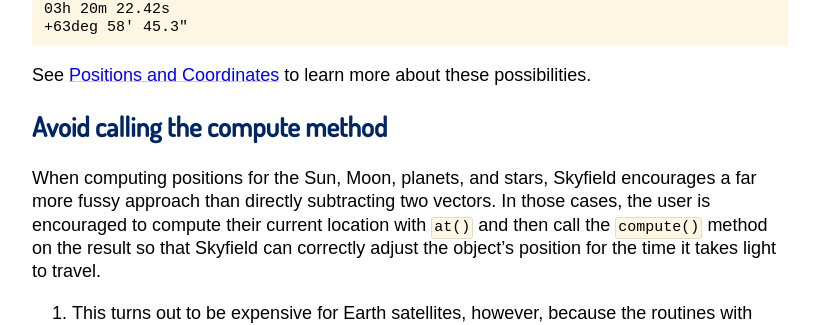
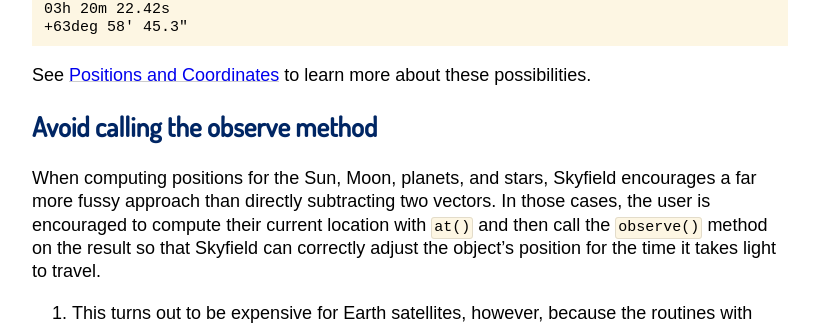
Before and after one commit to skyfielders/python-skyfield, a Sphinx documentation site: the page built from skyfield/documentation/earth-satellites.rst, in a window 1280 px wide and 900 px high, scrolled down 3279 px. Shown: the part 151-476 px from the top of the window, without its empty margins (230-1049 px from the left). Built offline with Sphinx 7.4.7, drawn with Linux system fonts in a browser that asks for light colours; some web fonts are replaced.

Commit message:
Fix 2 typos and an omission in the docs (#146)

```diff
--- a/skyfield/documentation/api-units.rst
+++ b/skyfield/documentation/api-units.rst
@@ -43,3 +43,6 @@
    .. attribute:: hours
 
       The angle in hours (24 hours in a circle).
+
+   .. attribute:: radians
+      The angle in radians (2p in a circle)
--- a/skyfield/documentation/earth-satellites.rst
+++ b/skyfield/documentation/earth-satellites.rst
@@ -263,7 +263,7 @@
 
 See :doc:`positions` to learn more about these possibilities.
 
-Avoid calling the compute method
+Avoid calling the observe method
 --------------------------------
 
 When computing positions for the Sun, Moon, planets, and stars,
@@ -271,7 +271,7 @@
 than directly subtracting two vectors.
 In those cases, the user is encouraged
 to compute their current location with `at()`
-and then call the `compute()` method on the result
+and then call the `observe()` method on the result
 so that Skyfield can correctly adjust the object’s position
 for the time it takes light to travel.
 
```
